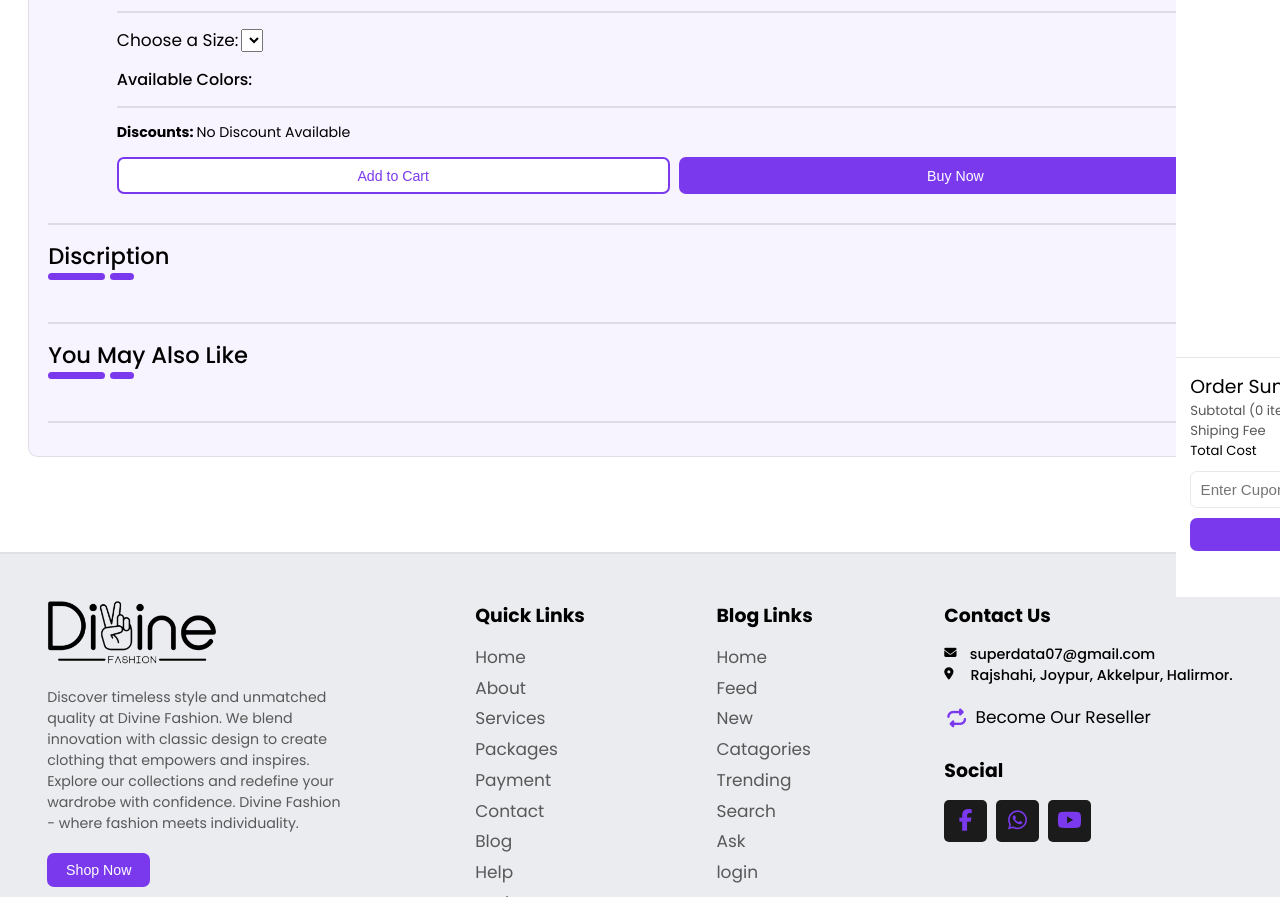
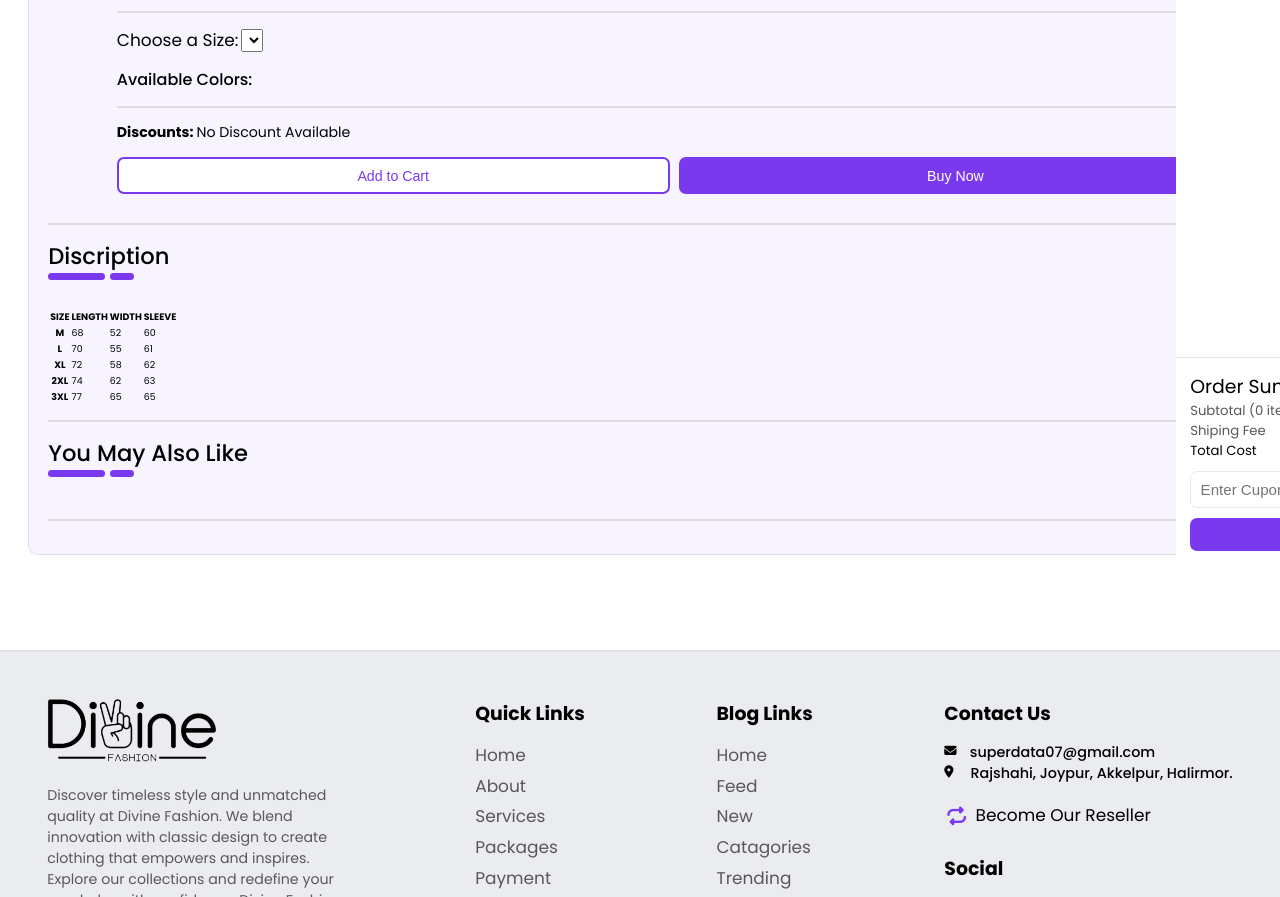
Before and after one commit to nafiz07-dev/DivineFashion, a plain HTML site: page shop/product.html in a window 1280 px wide. Shown: the part 203-1100 px from the top of the page. Drawn offline with nearby package versions, Linux system fonts and the light colour scheme; a web font is replaced by a local one.

Commit message:
Update product.html added table

```diff
--- a/shop/product.html
+++ b/shop/product.html
@@ -339,6 +339,46 @@
               <div class="section-title-bottom"></div>
               <div class="section-title-bottom bottom-2"></div>
             </div>
+            <div class="table">
+              <table class="table-size">
+                <tr class="table-size-row">
+                  <th class="table-size-head">SIZE</th>
+                  <th class="table-size-head">LENGTH</th>
+                  <th class="table-size-head">WIDTH</th>
+                  <th class="table-size-head">SLEEVE</th>
+                </tr>
+                <tr class="table-size-row">
+                  <th class="table-size-content">M</th>
+                  <td class="table-size-content">68</td>
+                  <td class="table-size-content">52</td>
+                  <td class="table-size-content">60</td>
+                </tr>
+                <tr class="table-size-row">
+                  <th class="table-size-content">L</th>
+                  <td class="table-size-content">70</td>
+                  <td class="table-size-content">55</td>
+                  <td class="table-size-content">61</td>
+                </tr>
+                <tr class="table-size-row">
+                  <th class="table-size-content">XL</th>
+                  <td class="table-size-content">72</td>
+                  <td class="table-size-content">58</td>
+                  <td class="table-size-content">62</td>
+                </tr>
+                <tr class="table-size-row">
+                  <th class="table-size-content">2XL</th>
+                  <td class="table-size-content">74</td>
+                  <td class="table-size-content">62</td>
+                  <td class="table-size-content">63</td>
+                </tr>
+                <tr class="table-size-row">
+                  <th class="table-size-content">3XL</th>
+                  <td class="table-size-content">77</td>
+                  <td class="table-size-content">65</td>
+                  <td class="table-size-content">65</td>
+                </tr>
+              </table>
+            </div>
             <div class="product-rest__discription" data-product-discription>
 
             </div>
```
